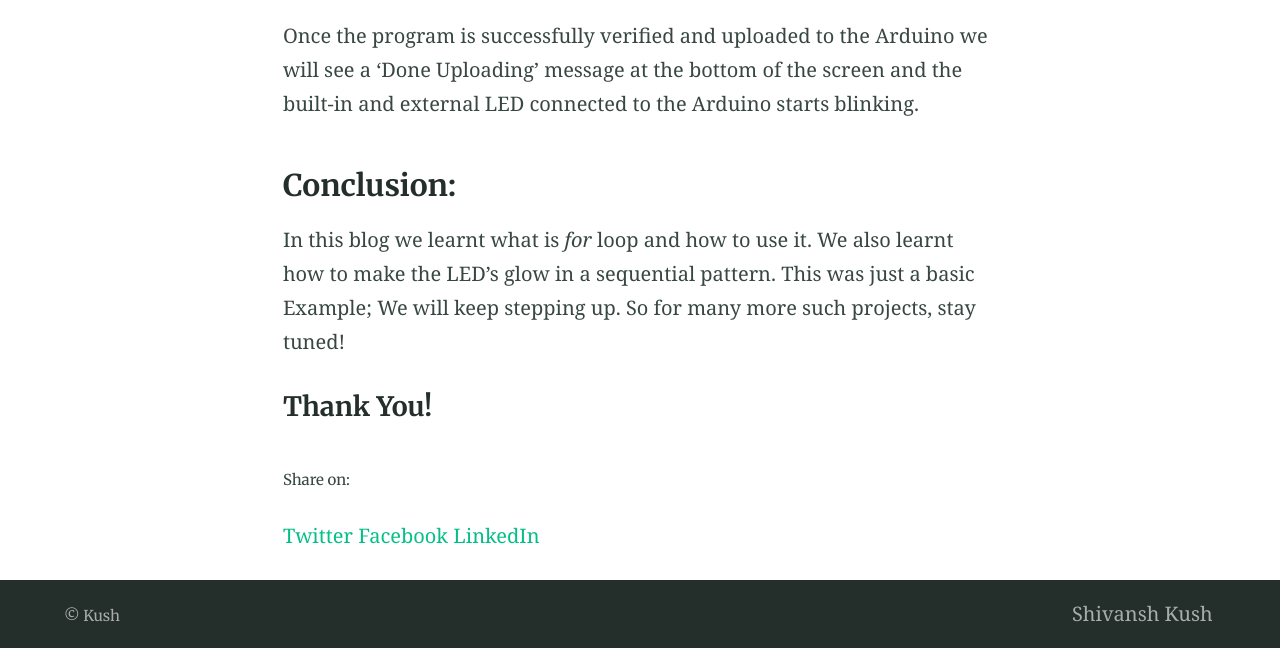
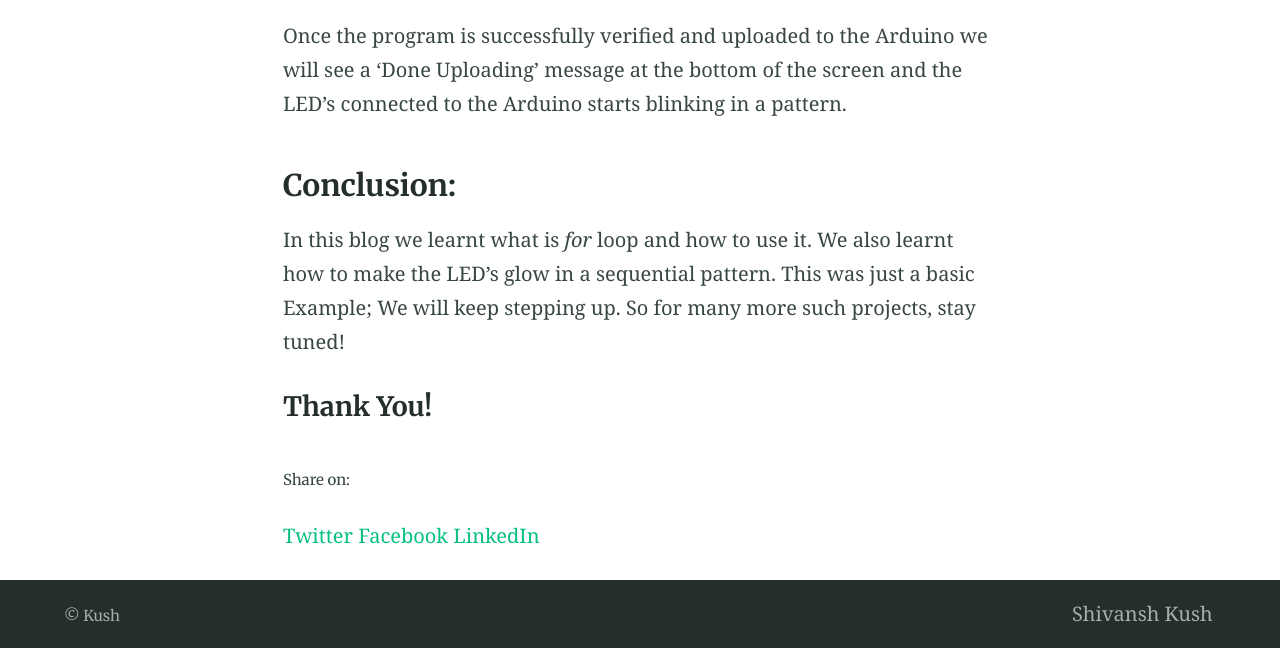
Before and after one commit to aka-Kush/aka-Kush.github.io, a Jekyll site: the page built from _posts/2020-08-04-proj2.md, in a window 1280 px wide and 900 px high, scrolled down 9925 px, cut to the strip 252-900 px from the top of the window. Built offline with Jekyll 4.4.1, drawn with Linux system fonts in a browser that asks for light colours; our own code applies the rules of GitHub Pages for plain Markdown files.

Commit message:
Update 2020-08-04-proj2.md

```diff
--- a/_posts/2020-08-04-proj2.md
+++ b/_posts/2020-08-04-proj2.md
@@ -182,7 +182,7 @@ unclosed curly brackets or missing semicolons at the end of the statements.
 {% include video.html id="Y6h_do4eQe4" title="Sequential LED example" %}
 
 Once the program is successfully verified and uploaded to the Arduino we will see a 'Done Uploading' message at the
-bottom of the screen and the built-in and external LED connected to the Arduino starts blinking.
+bottom of the screen and the LED's connected to the Arduino starts blinking in a pattern.
 
 
 ### Conclusion:
```
